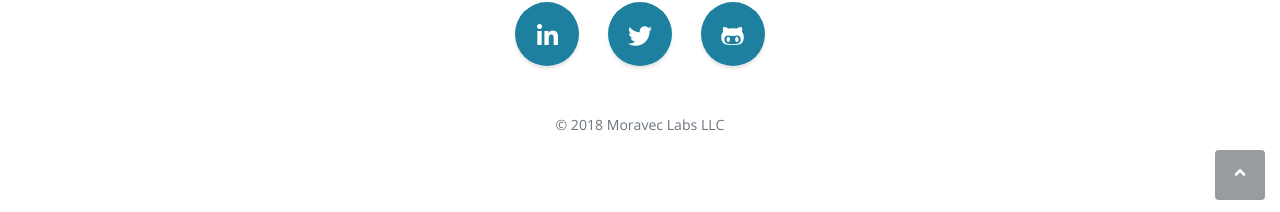
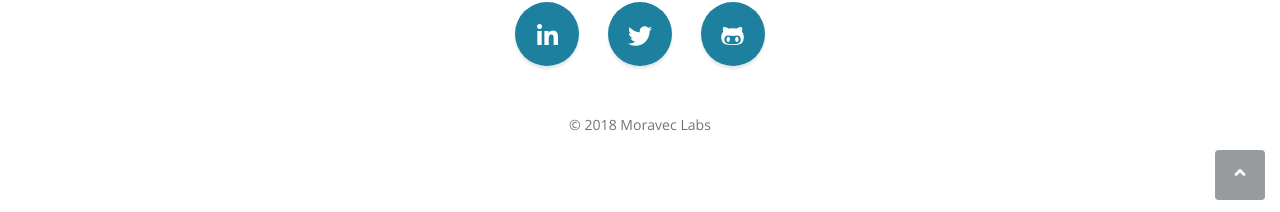
Before and after one commit to Dawnabelle/moravec-site-jekyll, a Jekyll site: the page built from index.html, in a window 1280 px wide and 900 px high, scrolled down 3690 px. Shown: the part 685-897 px from the top of the window. Built offline with Jekyll 4.4.1, drawn with Linux system fonts in a browser that asks for light colours; nearby versions of some CDN libraries; some web fonts are replaced.

Commit message:
update copyright formate

```diff
--- a/_includes/footer.html
+++ b/_includes/footer.html
@@ -18,7 +18,7 @@
         </a>
       </li>
     </ul>
-    <p class="text-muted small mb-0">&copy; 2018 Moravec Labs LLC</p>
+    <p class="text-muted small mb-0">&copy; 2018 Moravec Labs</p>
   </div>
 </footer>
 
```
